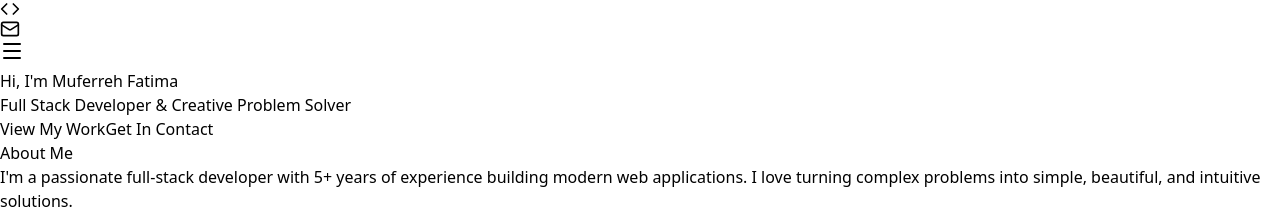
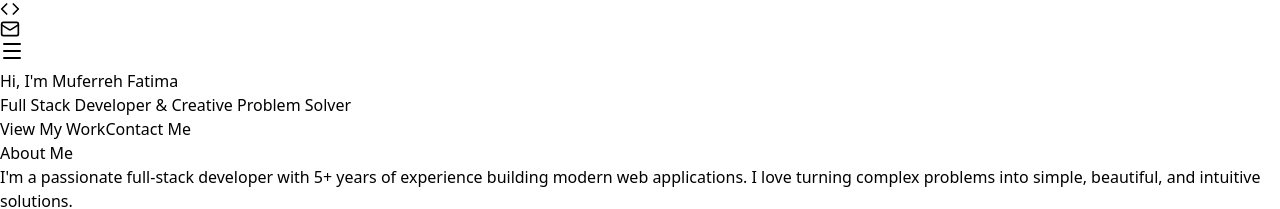
Before and after one commit to MuferrehFatima/my-portfolio, a React (Vite) app: page / in a window 1280 px wide. Shown: the part 829-1038 px from the top of the page. Built offline with nearby package versions, Linux system fonts and the light colour scheme; the HTML template or start-up script is replaced by a standard one.

Commit message:
Updated features

```diff
--- a/src/App.jsx
+++ b/src/App.jsx
@@ -310,7 +310,7 @@ export default function Portfolio() {
                 onClick={() => scrollToSection('contact')}
                 className="px-8 py-3 border-2 border-emerald-400 rounded-full font-semibold hover:bg-emerald-400/10 transition-all"
               >
-                Get In Contact
+                Contact Me
               </button>
             </div>
           </div>
```
